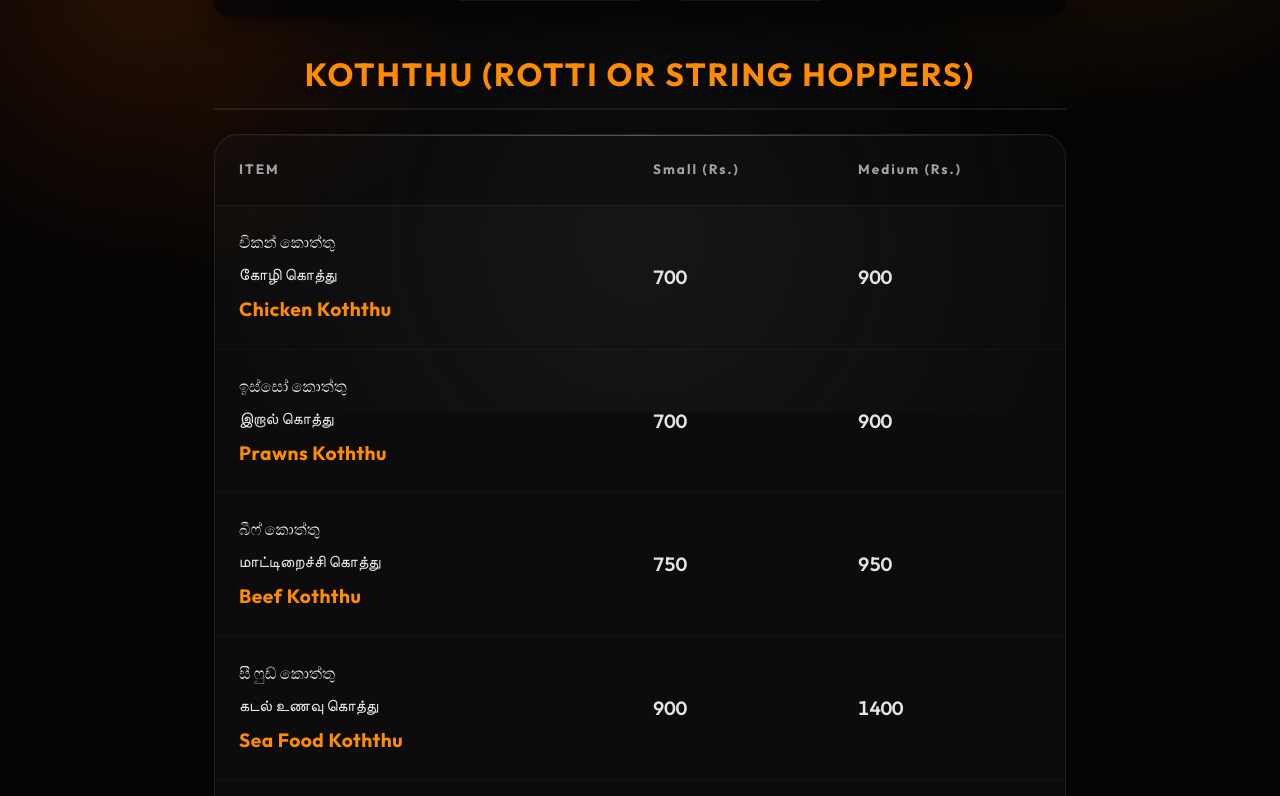
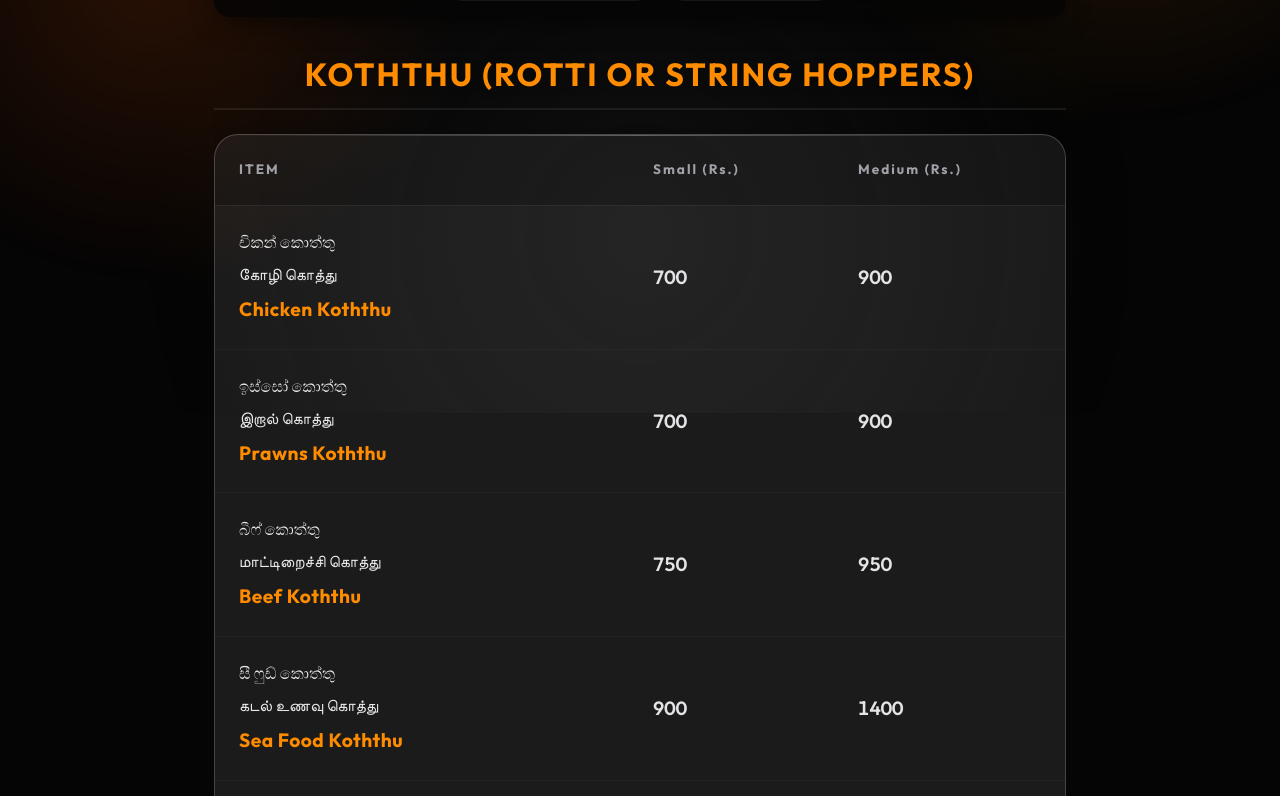
Before and after one commit to nipunnirman/menu-card, a React (Vite) app in the folder my-react-app/: page / in a window 1280 px wide. Shown: the part 424-1220 px from the top of the page. Built offline with nearby package versions, Linux system fonts and the light colour scheme.

Commit message:
updated animation

```diff
--- a/my-react-app/src/App.css
+++ b/my-react-app/src/App.css
@@ -116,8 +116,8 @@
 /* Menu Table Container */
 .table-container {
   width: 100%;
-  background: var(--glass-bg);
-  border: 1px solid var(--glass-border);
+  background: rgba(255, 255, 255, 0.09);
+  border: 1px solid rgba(255, 255, 255, 0.18);
   border-radius: 24px;
   box-shadow: var(--glass-shadow);
   backdrop-filter: var(--glass-blur);
--- a/my-react-app/src/App.jsx
+++ b/my-react-app/src/App.jsx
@@ -17,6 +17,7 @@ function App() {
     const newIndex = pages.indexOf(page);
     setDirection(newIndex > currentIndex ? 1 : -1);
     setActivePage(page);
+    window.scrollTo({ top: 0, behavior: 'smooth' });
   };
 
   const pageVariants = {
@@ -83,9 +84,11 @@ function App() {
                 if (info.offset.x < -swipeThreshold && currentIndex < pages.length - 1) {
                   setDirection(1);
                   setActivePage(pages[currentIndex + 1]);
+                  window.scrollTo({ top: 0, behavior: 'smooth' });
                 } else if (info.offset.x > swipeThreshold && currentIndex > 0) {
                   setDirection(-1);
                   setActivePage(pages[currentIndex - 1]);
+                  window.scrollTo({ top: 0, behavior: 'smooth' });
                 }
               }}
             >
```
